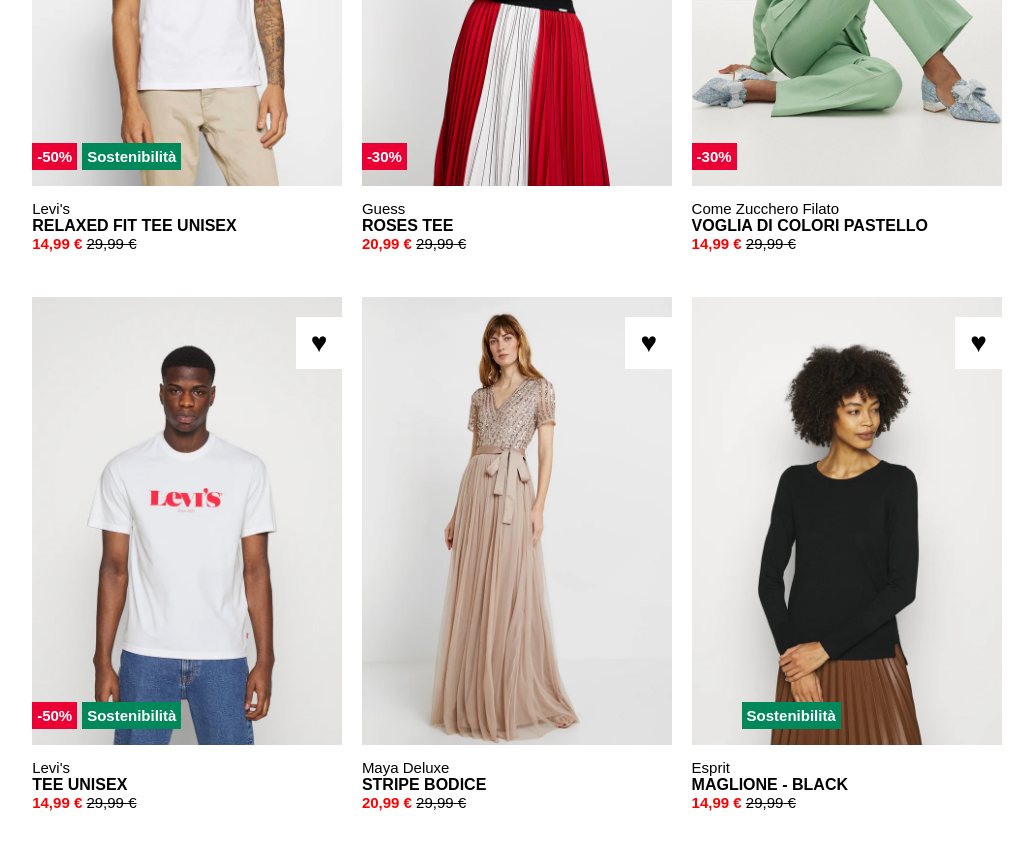
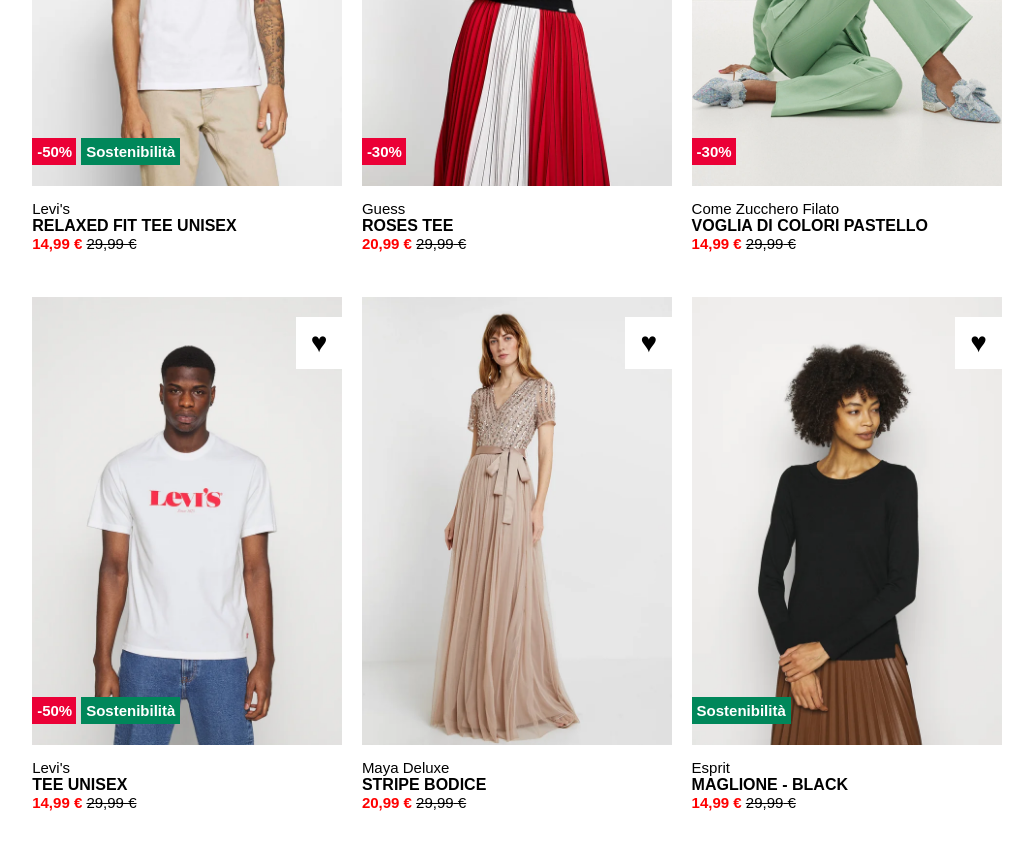
Before and after one commit to BrunoBernardini/html-css-boolando, a plain HTML site: page index.html in a window 1280 px wide. Shown: the part 300-1150 px from the top of the page, without its empty margins (123-1156 px from the left). Drawn offline with Linux system fonts and the light colour scheme.

Commit message:
Aggiustamento labels.

```diff
--- a/assets/css/style.css
+++ b/assets/css/style.css
@@ -16,7 +16,7 @@ body{
   font-family: Arial, Helvetica, sans-serif;
 }
 
-p, .label{
+p, .labels{
   font-size: 15px;
 }
 
@@ -75,26 +75,30 @@ p, .label{
   color: red;
 }
 
-.label{
+.labels{
+  position: absolute;
+  left: 0;
+  bottom: 25px;
   color: white;
   font-weight: bold;
 }
 
-.label.discount{
-  position: absolute;
+.discount{
+  float: left;
+  margin-right: 5px;
+  width: 44px;
   background-color: #eb0036;
-  left: 0;
-  bottom: 20px;
   padding: 5px;
 }
 
-.label.sustainability::before{
-  content: 'Sostenibilità';
-  position: absolute;
+.sustainability{
+  float: left;
   background-color: #00875a;
   padding: 5px;
-  left: 50px;
-  bottom: 20px;
+}
+
+.sustainability::before{
+  content: 'Sostenibilità';
 }
 
 /* TEXT */
--- a/index.html
+++ b/index.html
@@ -14,8 +14,10 @@
         <img src="./assets/img/1.webp" alt="Img1">
         <img src="./assets/img/1b.webp" alt="Img1b">
         <div class="heart"></div>
-        <div class="label discount">-50%</div>
-        <div class="label sustainability"></div>
+        <div class="labels clearfix">
+          <div class="discount">-50%</div>
+          <div class="sustainability"></div>
+        </div>
       </div>
       <p>Levi's</p>
       <h4>relaxed fit tee unisex</h4>
@@ -29,7 +31,9 @@
         <img src="./assets/img/2.webp" alt="Img2">
         <img src="./assets/img/2b.webp" alt="Img2b">
         <span class="heart"></span>
-        <div class="label discount">-30%</div>
+        <div class="labels clearfix">
+          <div class="discount">-30%</div>
+        </div>
       </div>
       <p>Guess</p>
       <h4>roses tee</h4>
@@ -43,7 +47,9 @@
         <img src="./assets/img/3.webp" alt="Img3">
         <img src="./assets/img/3b.webp" alt="Img3b">
         <span class="heart"></span>
-        <div class="label discount">-30%</div>
+        <div class="labels clearfix">
+          <div class="discount">-30%</div>
+        </div>
       </div>
       <p>Come Zucchero Filato</p>
       <h4>Voglia di colori pastello</h4>
@@ -57,8 +63,10 @@
         <img src="./assets/img/4.webp" alt="Img4">
         <img src="./assets/img/4b.webp" alt="Img4b">
         <span class="heart"></span>
-        <div class="label discount">-50%</div>
-        <div class="label sustainability"></div>
+        <div class="labels clearfix">
+          <div class="discount">-50%</div>
+          <div class="sustainability"></div>
+        </div>
       </div>
       <p>Levi's</p>
       <h4>tee unisex</h4>
@@ -85,7 +93,9 @@
         <img src="./assets/img/6.webp" alt="Img6">
         <img src="./assets/img/6b.webp" alt="Img6b">
         <span class="heart"></span>
-        <div class="label sustainability"></div>
+        <div class="labels clearfix">
+          <div class="sustainability"></div>
+        </div>
       </div>
       <p>Esprit</p>
       <h4>maglione - black</h4>
```
